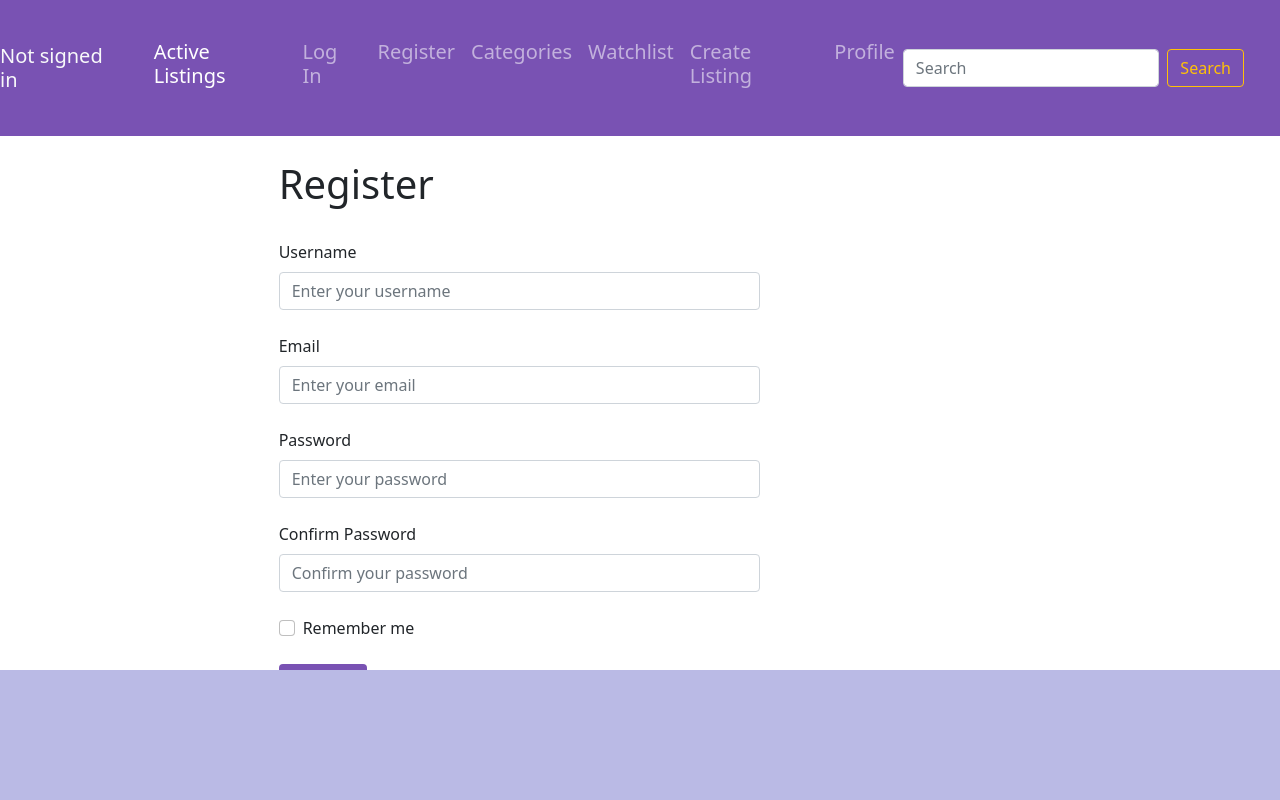
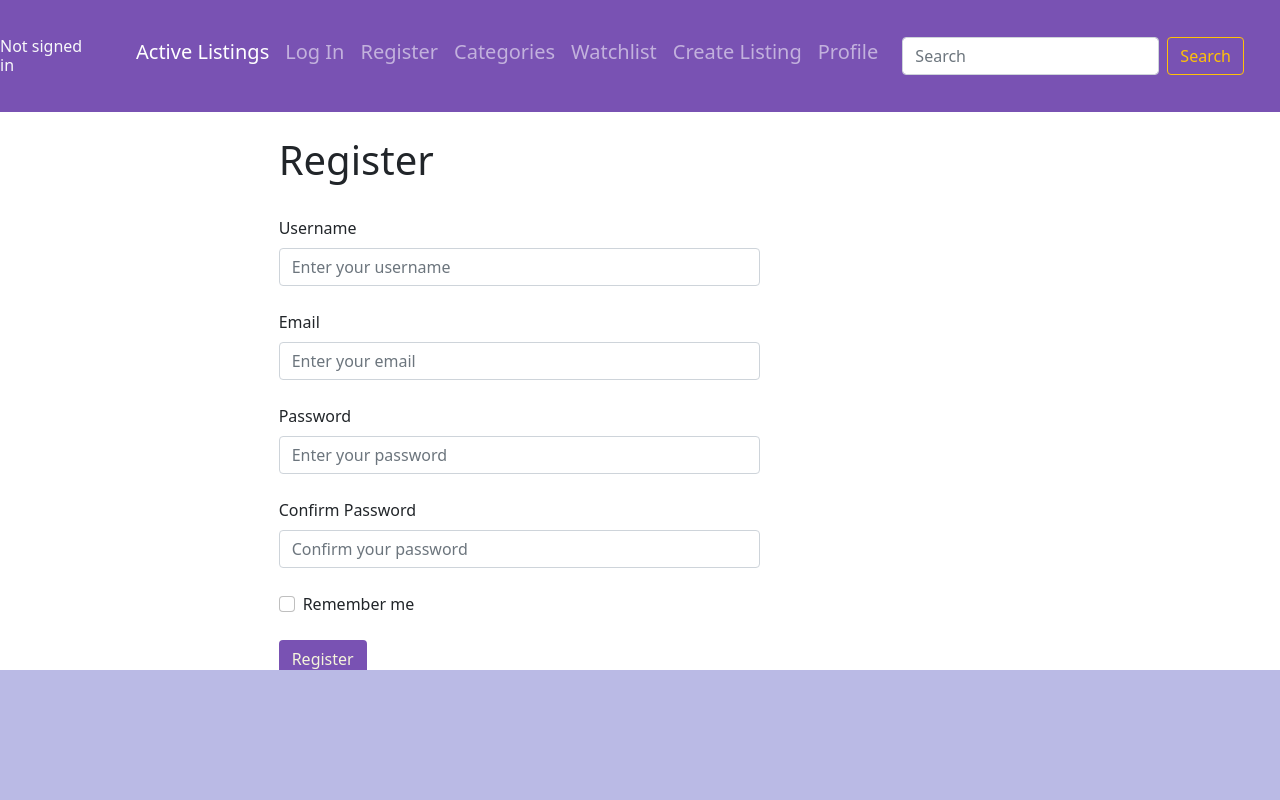
Before and after one commit to princeibs/commerce-50, a Django app: page /register in a window 1280 px wide. Run offline with Django 3.2, Linux system fonts and the light colour scheme.

Commit message:
Fix minor bug with login and register forms

```diff
--- a/auctions/templates/auctions/layout.html
+++ b/auctions/templates/auctions/layout.html
@@ -23,13 +23,13 @@
         </div>
          -->
         <nav class="navbar navbar-expand-md bd-navbar navbar-dark header-background-color">
-            <h5 class="m-auto text-light">
+            <div class="m-auto text-light h6">
                 {% if user.is_authenticated %}
-                Signed in as <strong>{{ user.username }}</strong>.
+                Signed in as <strong>{{ user.username }}</strong>
                 {% else %}
                 Not signed in
                 {% endif %}
-            </h5>
+            </div>
             <div class="container m-4">
                 <button class="navbar-toggler" type="button" data-bs-toggle="collapse"
                     data-bs-target="#navbarSupportedContent" aria-controls="navbarSupportedContent"
--- a/auctions/templates/auctions/login.html
+++ b/auctions/templates/auctions/login.html
@@ -13,12 +13,12 @@
         {% csrf_token %}
         <div class="mb-4 col-md-8">
           <label for="username-input" class="form-label">Username</label>
-          <input type="text" class="form-control" id="username-input" aria-describedby="emailHelp" placeholder="Enter your username" required>
+          <input type="text" class="form-control" id="username" name="username" aria-describedby="emailHelp" placeholder="Enter your username" required>
           <!-- <div id="emailHelp" class="form-text">We'll never share your email with anyone else.</div> -->
         </div>
         <div class="mb-4 col-md-8">
           <label for="password-input" class="form-label">Password</label>
-          <input type="password" class="form-control" id="password-input" placeholder="Enter your password" required>
+          <input type="password" class="form-control" id="password-input" name="password" placeholder="Enter your password" required>
         </div>
         <div class="mb-4 form-check">
           <input type="checkbox" class="form-check-input" id="remember-me">
--- a/auctions/templates/auctions/register.html
+++ b/auctions/templates/auctions/register.html
@@ -12,20 +12,23 @@
         {% csrf_token %}
         <div class="mb-4 col-md-8">
             <label for="username-input" class="form-label">Username</label>
-              <input type="text" class="form-control" id="username-input" name="username" aria-describedby="emailHelp" placeholder="Enter your username" required>
+            <input type="text" class="form-control" id="username" name="username" aria-describedby="emailHelp"
+                placeholder="Enter your username" required>
             <!-- <div id="emailHelp" class="form-text">We'll never share your email with anyone else.</div> -->
         </div>
         <div class="mb-4 col-md-8">
             <label for="email-input" class="form-label">Email</label>
-              <input type="email" class="form-control" id="email-input" placeholder="Enter your email" required>
+            <input type="email" class="form-control" id="email" name="email" placeholder="Enter your email" required>
         </div>
         <div class="mb-4 col-md-8">
             <label for="password-input" class="form-label">Password</label>
-                <input type="password" class="form-control" id="password-input" name="password" placeholder="Enter your password" required>
+            <input type="password" class="form-control" id="password" name="password" placeholder="Enter your password"
+                required>
         </div>
         <div class="mb-4 col-md-8">
-                <label for="confirm-password-input" class="form-label">Confirm Password</label>
-                <input type="password" class="form-control" id="confirm-password-input" name="confirmation" placeholder="Confirm your password" required>
+            <label for="confirmation-input" class="form-label">Confirm Password</label>
+            <input type="password" class="form-control" id="confirmation" name="confirmation"
+                placeholder="Confirm your password" required>
         </div>
         <div class="mb-4 form-check">
             <input type="checkbox" class="form-check-input" id="remember-me">
@@ -36,7 +39,6 @@
 
     <div class="p">
         Already have an account? <a class="link-underline" href="{% url 'login' %}">Log In here.</a>
-          </div
-    </div>
+    </div </div>
 
     {% endblock %}
```
Lines whose indentation alone changed are shown as unchanged.
